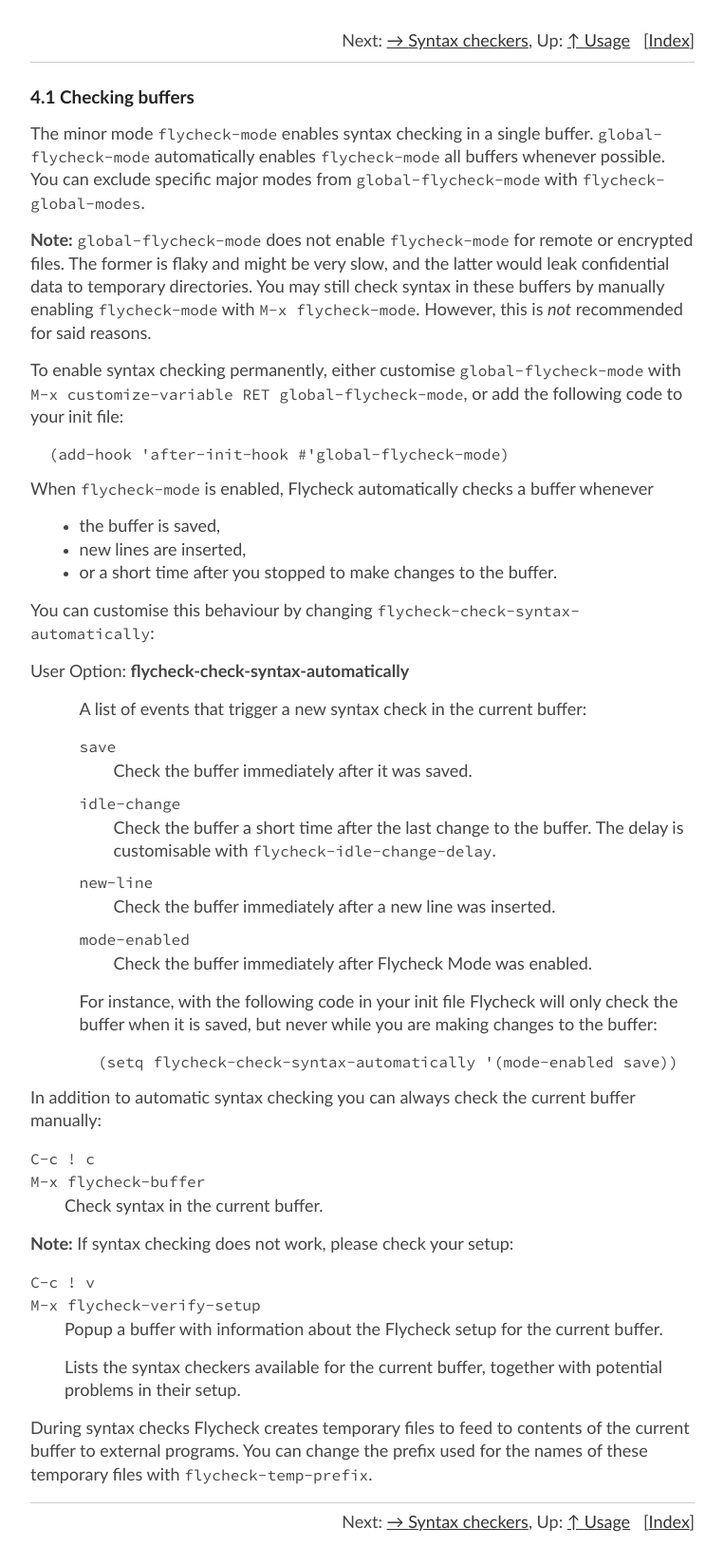
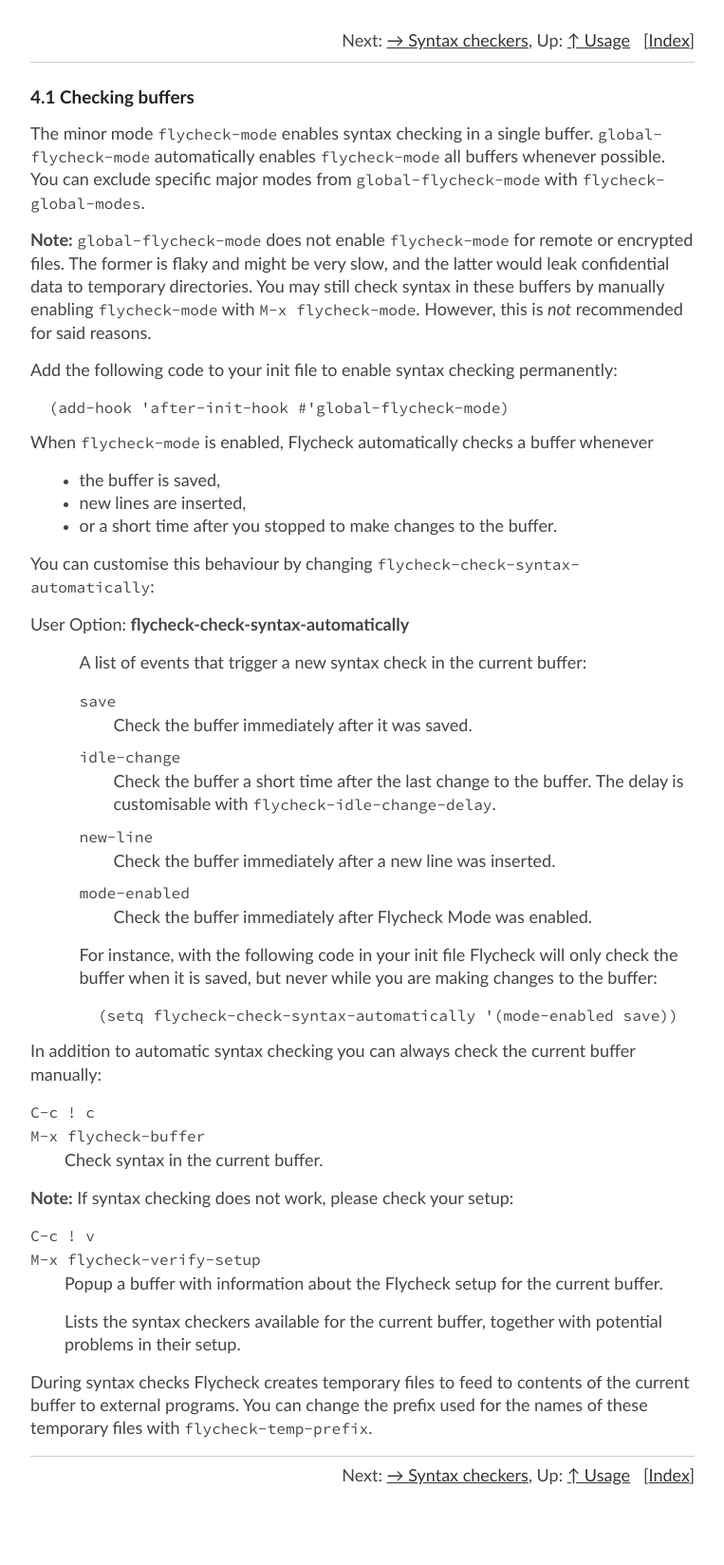
Before and after one commit to cmarqu/flycheck.github.io, a Jekyll site: the page manual/latest/Checking-buffers.html, which Jekyll copies as it is, in a window 1280 px wide. Shown: the whole page at 95% size, without its empty margins (258-1021 px from the left). Built offline with Jekyll 4.4.1, drawn with Linux system fonts in a browser that asks for light colours; after the commit the page ends 1599 px from its top, so only the background shows below that.

Commit message:
Update manual from flycheck/flycheck@300a1cb84768600e80401b03c92aa532cb742796

```diff
--- a/manual/latest/Checking-buffers.html
+++ b/manual/latest/Checking-buffers.html
@@ -76,9 +76,8 @@
 manually enabling <code>flycheck-mode</code> with <kbd>M-x flycheck-mode</kbd>.
 However, this is <em>not</em> recommended for said reasons.
 </p>
-<p>To enable syntax checking permanently, either customise
-<code>global-flycheck-mode</code> with <kbd>M-x customize-variable RET
-global-flycheck-mode</kbd>, or add the following code to your init file:
+<p>Add the following code to your init file to enable syntax checking
+permanently:
 </p>
 <div class="lisp">
 <pre class="lisp">(add-hook 'after-init-hook #'global-flycheck-mode)
--- a/manual/latest/Quickstart.html
+++ b/manual/latest/Quickstart.html
@@ -61,12 +61,15 @@
 <h3 class="section">3.1 Install and enable Flycheck</h3>
 
 <p>To get started with Flycheck, enable it by adding the following to your
-init file (see <code>user-init-file</code>):
+init file:
 </p>
 <div class="lisp">
 <pre class="lisp">(add-hook 'after-init-hook #'global-flycheck-mode)
 </pre></div>
 
+<p>If you don&rsquo;t know where your init file is take a look at the value of
+the variable <code>user-init-file</code> with <kbd>C-h v user-init-file</kbd>.
+</p>
 <a name="Install-syntax-checker-tools"></a>
 <h3 class="section">3.2 Install syntax checker tools</h3>
 
```
